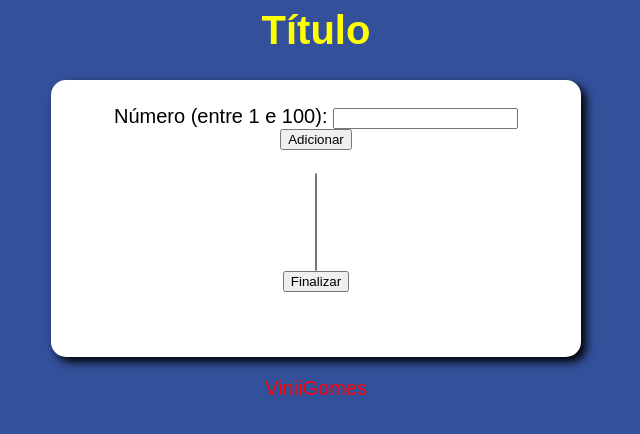
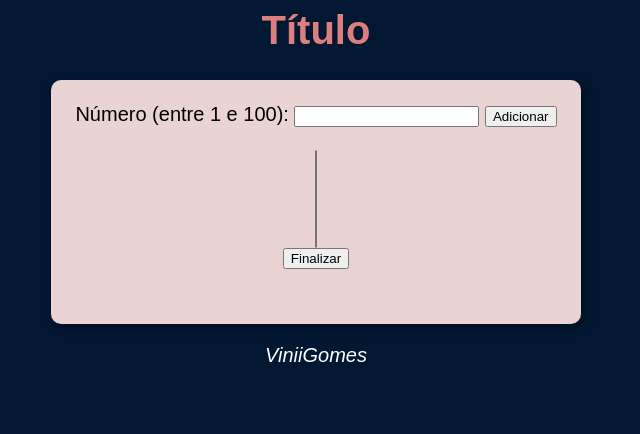
Before and after one commit to ViniiGomes/10-js-avancando, a plain HTML site: page numeros.html in a window 1280 px wide. Shown: the whole page, without its empty margins (324-964 px from the left). Drawn offline with Linux system fonts and the light colour scheme.

Commit message:
to cansado pouhaa

```diff
--- a/estilo.css
+++ b/estilo.css
@@ -1,27 +1,32 @@
-body {
-    background: rgb(51, 80, 154);
+body
+{
+    background: rgb(2, 23, 49);
     font: normal 15pt Arial;
 }
-header {
-text-align: center ;
-color: yellow
 
+header
+{
+    color: rgb(222, 127, 127);
+    text-align: center;
 }
-section {
-    background: white;
-    border-radius: 15px;
+
+section
+{
+    background: rgb(233, 211, 211);
+    border-radius: 10px;
     padding: 15px;
     width: 500px;
     margin: auto;
-    box-shadow: 5px 5px 10px black;
+    box-shadow: 3px 3px 10px rgba(0, 0, 0, 0.363);
+
 }
-
-div {
+div{
     text-align: center;
-    padding: 10px;
+    padding: 8px;
 }
-footer {
- color: red;
- text-align: center;
- font-style: italic;
+footer
+{
+    color: white;
+    text-align: center;
+    font-style: italic;
 }
```
